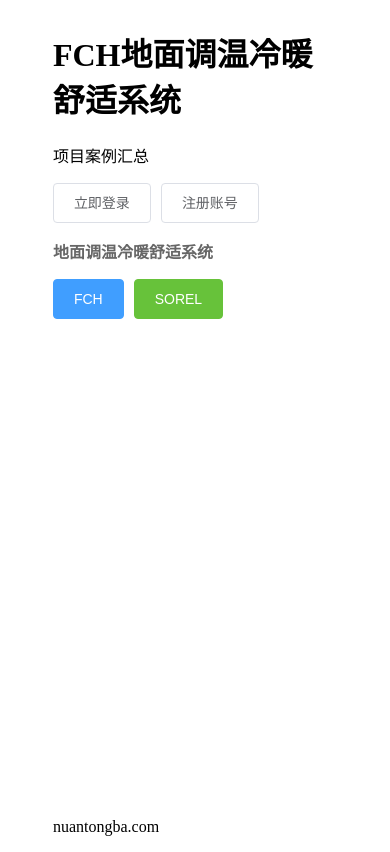
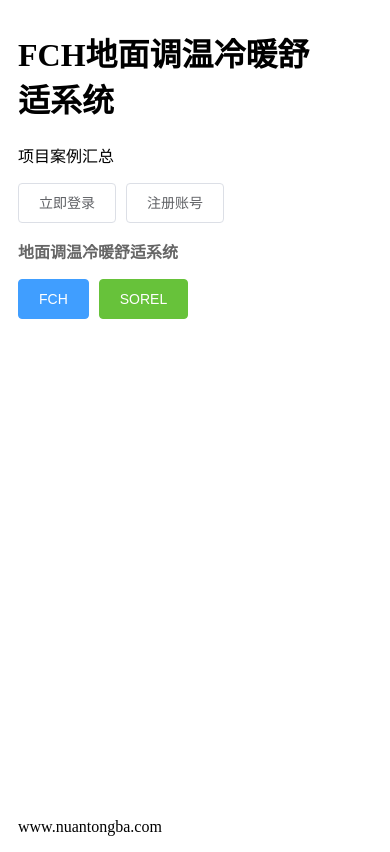
Before and after one commit to zhangyongwang4444/blog-1111, a Vue app: page / in a window 390 px wide. Built offline with nearby package versions, Linux system fonts and the light colour scheme.

Commit message:
加入 @media 媒体查询

```diff
--- a/src/App.vue
+++ b/src/App.vue
@@ -50,4 +50,15 @@
     padding-right: 12%;
   }
 }
+
+@media (max-width: 768px) {
+  #app {
+    grid-template-columns: 10px auto 10px;
+    #header,
+    #footer {
+      padding-left: 10px;
+      padding-left: 10px;
+    }
+  }
+}
 </style>
--- a/src/components/footer.vue
+++ b/src/components/footer.vue
@@ -1,5 +1,5 @@
 <template>
   <footer>
-      <p>nuantongba.com</p>
+      <p>www.nuantongba.com</p>
   </footer>
 </template>
```
